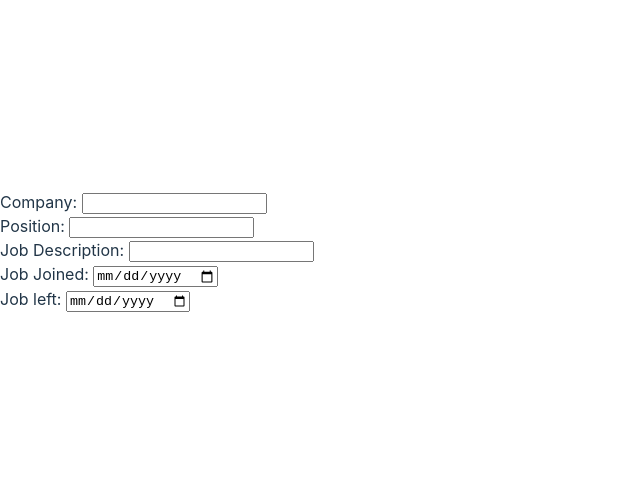
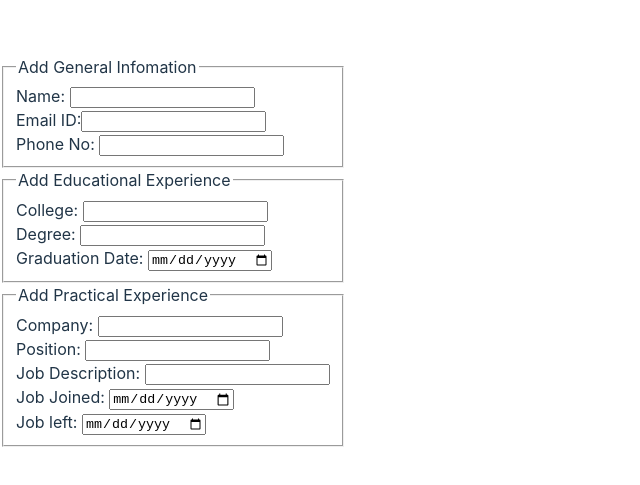
Before and after one commit to cakesandcarrots/cvapp, a React (Vite) app: page / in a window 1280 px wide. Shown: the part 149-634 px from the top of the page, without its empty margins (0-640 px from the left). Built offline with nearby package versions, Linux system fonts and the light colour scheme.

Commit message:
Progess made on input design

```diff
--- a/src/components/Eduexp.jsx
+++ b/src/components/Eduexp.jsx
@@ -1,8 +1,9 @@
 function Eduexp() {
     return (
-        <div>
+        <>
             <form action="get">
-
+                <fieldset>
+                    <legend>Add Educational Experience</legend>
                     <label htmlFor="collegename">College: </label>
                     <input type="text" name="collegename" id="collegename" />
                     <br />
@@ -11,11 +12,9 @@ function Eduexp() {
                     <br />
                     <label htmlFor="">Graduation Date: </label>
                     <input type="date" name="" id="" />
-
+                </fieldset>
             </form>
-
-
-        </div>
+        </>
 
 
 
--- a/src/components/Geninfo.jsx
+++ b/src/components/Geninfo.jsx
@@ -2,7 +2,8 @@ function Geninfo() {
     return (
         < div >
             <form action="get">
-                <div className="geninfowrapper">
+                <fieldset>
+                    <legend>Add General Infomation</legend>
                     <label htmlFor="name">Name: </label>
                     <input type="text" name="name" id="name" />
                     <br />
@@ -11,7 +12,8 @@ function Geninfo() {
                     <br />
                     <label htmlFor="phoneno">Phone No: </label>
                     <input type="tel" name="phoneno" id="phoneno" />
-                </div>
+
+                </fieldset>
 
             </form>
         </div >
--- a/src/components/Pracexp.jsx
+++ b/src/components/Pracexp.jsx
@@ -2,6 +2,10 @@ function Pracexp() {
     return (
         <div>
             <form action="get">
+
+
+                <fieldset>
+                    <legend>Add Practical Experience</legend>
                     <label htmlFor="companyname">Company: </label>
                     <input type="text" name="companyname" id="companyname" />
                     <br />
@@ -16,6 +20,8 @@ function Pracexp() {
                     <br />
                     <label htmlFor="enddate">Job left: </label>
                     <input type="date" name="enddate" id="enddate" />
+                </fieldset>
+
 
             </form>
         </div>
--- a/src/main.jsx
+++ b/src/main.jsx
@@ -7,7 +7,8 @@ import './index.css'
 
 ReactDOM.createRoot(document.getElementById('root')).render(
   <React.StrictMode>
-
+    <Geninfo></Geninfo>
+    <Eduexp></Eduexp>
     <Pracexp></Pracexp>
   </React.StrictMode>,
 )
```
Lines whose indentation alone changed are shown as unchanged.
